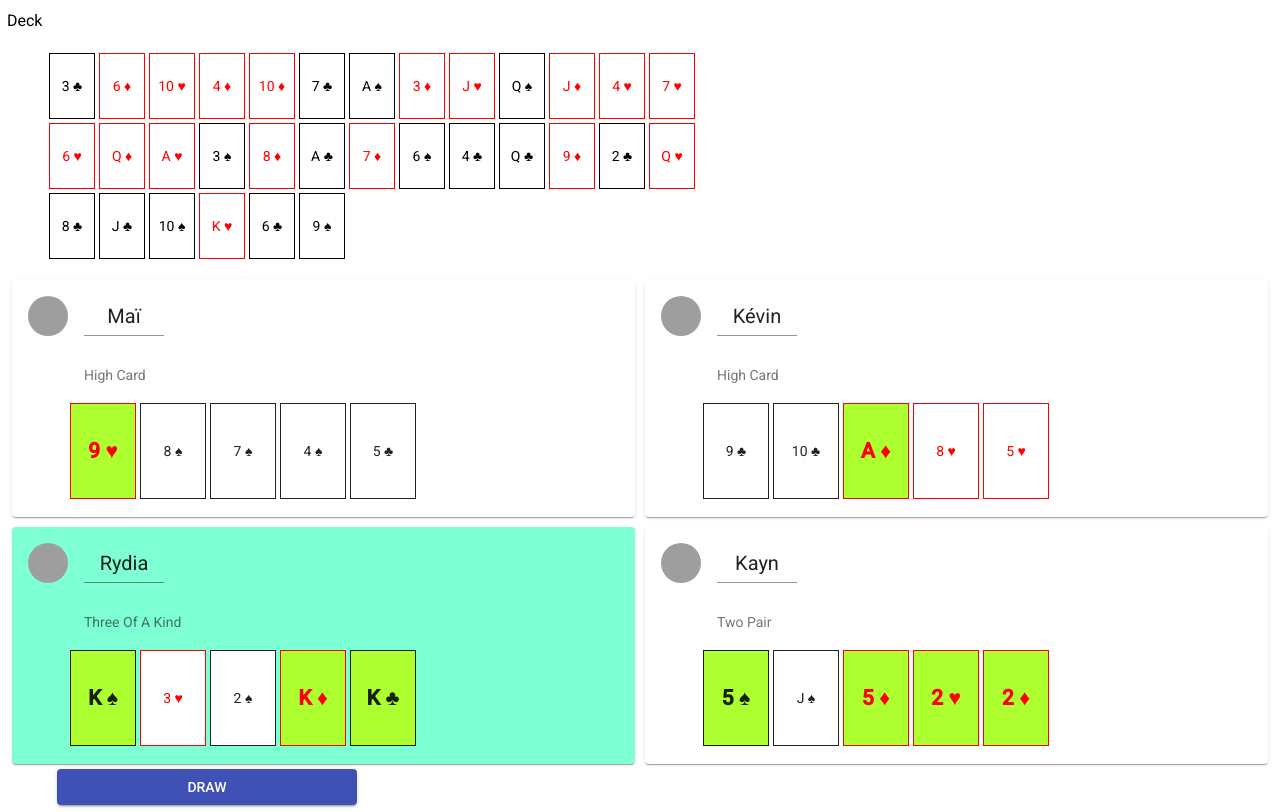
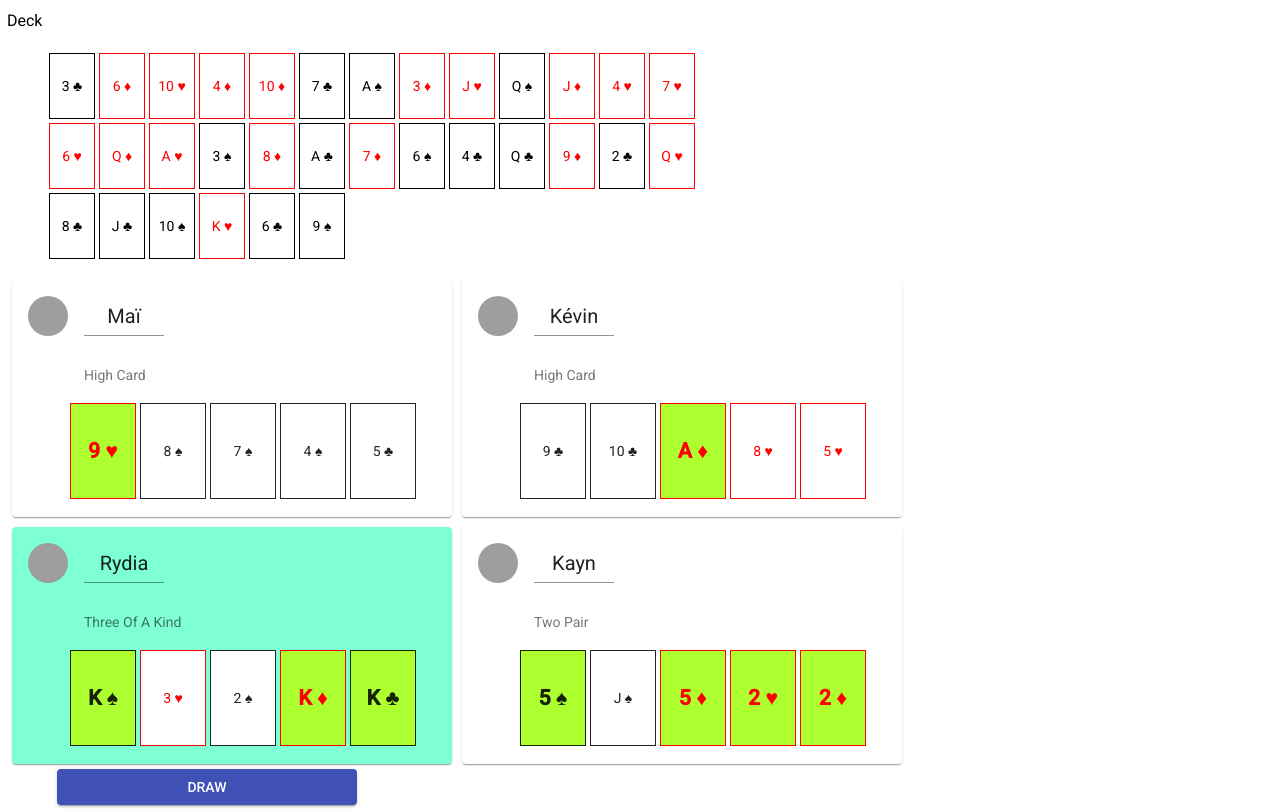
Before and after one commit to KevinKhau/five-card_draw_poker, an Angular app: page / in a window 1280 px wide. Built offline with nearby package versions, Linux system fonts and the light colour scheme; grey boxes are pictures that could not be loaded.

Commit message:
Added max-width attribute on .hands to not take all width (ugly) on computer version

```diff
--- a/src/app/poker/poker.component.css
+++ b/src/app/poker/poker.component.css
@@ -23,6 +23,9 @@
   padding: 7px;
 }
 
+.hands {
+  max-width: 900px;
+}
 .hands > app-hand {
   display: inline-block;
 }
```
